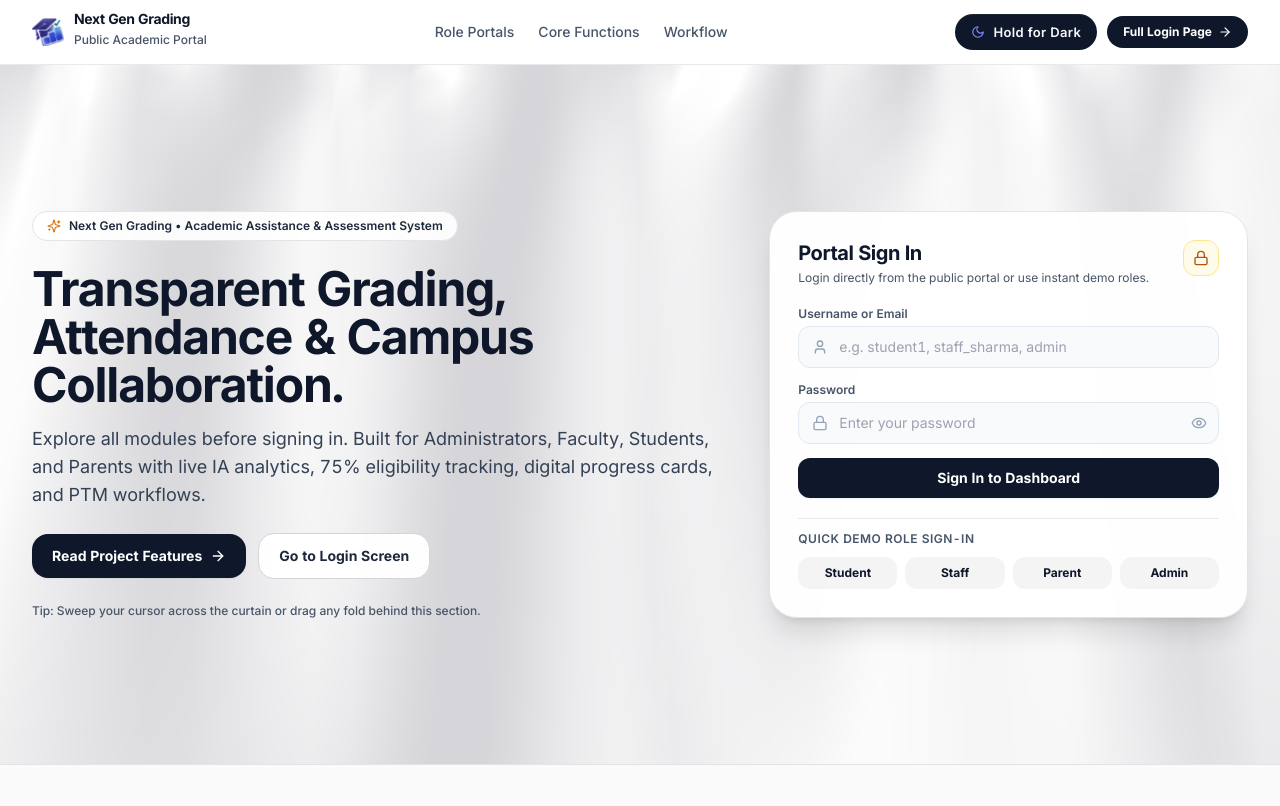
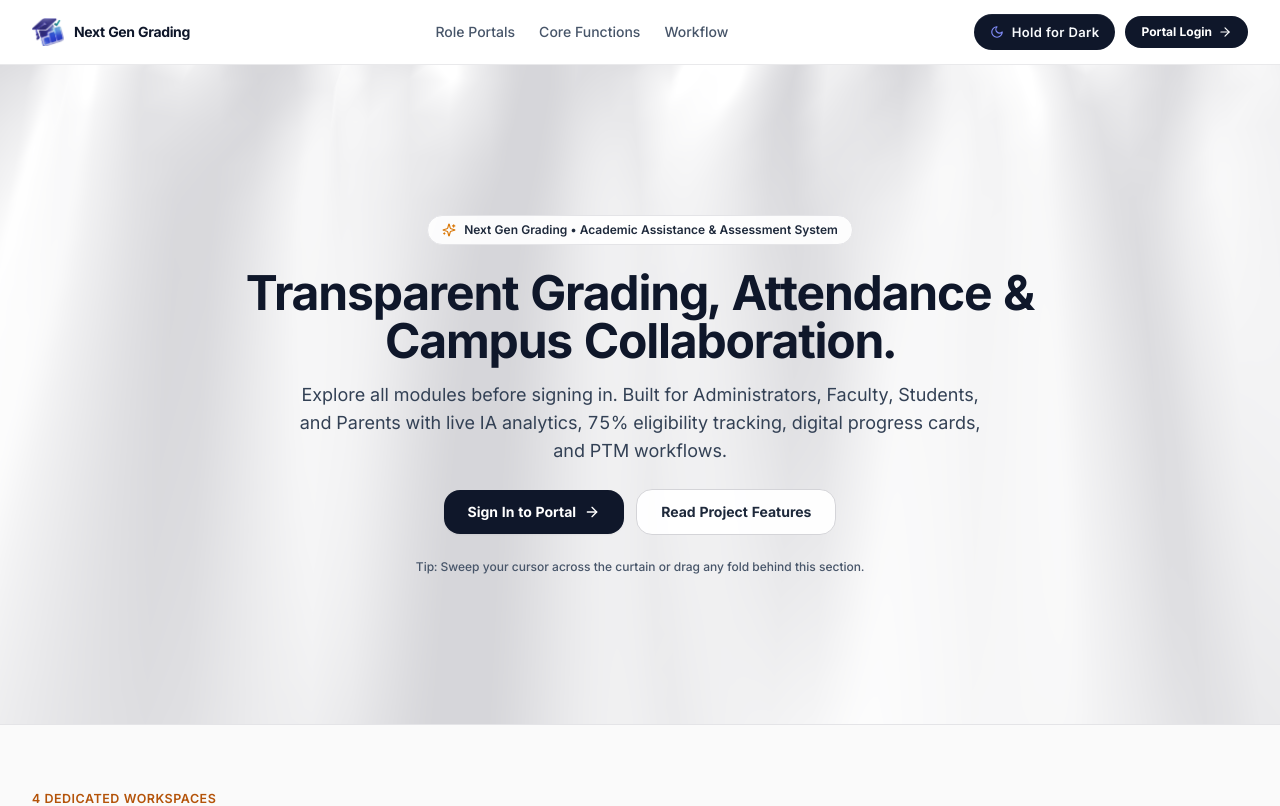
Before and after one commit to kmabhinav05/next-gen-grading, a React (Vite) app in the folder frontend/: page /portal in a window 1280 px wide. Shown: the top 806 px of the page. Built offline with nearby package versions, Linux system fonts and the light colour scheme.

Commit message:
refactor(public-portal): remove Public Academic Portal subtitle and hero Portal Sign In card

```diff
--- a/frontend/src/pages/public/PublicPortal.jsx
+++ b/frontend/src/pages/public/PublicPortal.jsx
@@ -8,20 +8,13 @@ import {
   Users,
   BookOpen,
   ShieldCheck,
-  Award,
   ClipboardCheck,
   FileSpreadsheet,
   FolderDown,
   MessageSquare,
   Sparkles,
   ArrowRight,
-  Lock,
-  User,
-  Eye,
-  EyeOff,
   CheckCircle2,
-  Layers,
-  Activity,
   FileText,
   Calculator
 } from 'lucide-react';
@@ -143,9 +136,6 @@ export const PublicPortal = () => {
   const { login, isAuthenticated, role } = useAuth();
   const navigate = useNavigate();
 
-  const [email, setEmail] = useState('');
-  const [password, setPassword] = useState('');
-  const [showPassword, setShowPassword] = useState(false);
   const [isLoading, setIsLoading] = useState(false);
   const [activePortalId, setActivePortalId] = useState('STUDENT');
 
@@ -187,22 +177,6 @@ export const PublicPortal = () => {
     }
   };
 
-  const handlePortalLogin = async (e) => {
-    e.preventDefault();
-    if (!email.trim() || !password) return;
-    setIsLoading(true);
-    try {
-      const loggedUser = await login(email.trim(), password);
-      if (loggedUser?.role) {
-        redirectByRole(loggedUser.role);
-      }
-    } catch {
-      // Handled with toast inside AuthContext
-    } finally {
-      setIsLoading(false);
-    }
-  };
-
   const handleQuickRoleLogin = async (demoRole) => {
     const credentials = {
       ADMIN: { u: 'admin', p: 'admin123' },
@@ -234,14 +208,9 @@ export const PublicPortal = () => {
         <div className="max-w-7xl mx-auto px-4 sm:px-6 lg:px-8 h-16 flex items-center justify-between gap-4">
           <Link to="/" className="flex items-center gap-2.5 shrink-0">
             <img src="/logo.png" alt="Next Gen Grading" className="w-8 h-8 object-contain" />
-            <div>
-              <span className="text-sm font-bold tracking-tight text-slate-900 dark:text-white block leading-none">
+            <span className="text-sm font-bold tracking-tight text-slate-900 dark:text-white leading-none">
               Next Gen Grading
             </span>
-              <span className="text-xs text-[#475569] dark:text-zinc-400 font-medium">
-                Public Academic Portal
-              </span>
-            </div>
           </Link>
 
           <nav className="hidden md:flex items-center gap-6 text-sm font-medium text-[#475569] dark:text-zinc-300">
@@ -274,7 +243,7 @@ export const PublicPortal = () => {
                 to="/login"
                 className="inline-flex items-center gap-1.5 px-4 py-2 rounded-full bg-slate-900 text-white dark:bg-white dark:text-slate-950 text-xs font-bold hover:opacity-90 transition-opacity"
               >
-                <span>Full Login Page</span>
+                <span>Portal Login</span>
                 <ArrowRight className="w-3.5 h-3.5" />
               </Link>
             )}
@@ -287,12 +256,10 @@ export const PublicPortal = () => {
         wind={0.95}
         pleat={34}
         interactive={true}
-        className="min-h-[640px] lg:min-h-[700px] border-b border-zinc-200 dark:border-zinc-800"
+        className="min-h-[600px] lg:min-h-[660px] border-b border-zinc-200 dark:border-zinc-800"
       >
-        <div className="relative z-10 w-full max-w-7xl mx-auto px-4 sm:px-6 lg:px-8 py-12 lg:py-16 pointer-events-none">
-          <div className="grid grid-cols-1 lg:grid-cols-12 gap-8 lg:gap-12 items-center">
-            {/* Hero Intro & Project Overview */}
-            <div className="lg:col-span-7 space-y-6">
+        <div className="relative z-10 w-full max-w-4xl mx-auto px-4 sm:px-6 lg:px-8 py-16 text-center pointer-events-none">
+          <div className="space-y-6 flex flex-col items-center">
             <div className="inline-flex items-center gap-2 px-3.5 py-1.5 rounded-full bg-white/90 dark:bg-zinc-900/90 border border-zinc-200 dark:border-zinc-700 text-xs font-semibold text-slate-800 dark:text-zinc-200 shadow-xs pointer-events-auto">
               <Sparkles className="w-3.5 h-3.5 text-amber-600" />
               <span>Next Gen Grading • Academic Assistance &amp; Assessment System</span>
@@ -302,131 +269,30 @@ export const PublicPortal = () => {
               <h1 className="text-3xl sm:text-5xl font-bold tracking-tight text-slate-900 dark:text-white leading-[1.15]">
                 Transparent Grading, Attendance &amp; Campus Collaboration.
               </h1>
-                <p className="text-base sm:text-lg text-[#334155] dark:text-zinc-300 leading-relaxed max-w-[62ch]">
+              <p className="text-base sm:text-lg text-[#334155] dark:text-zinc-300 leading-relaxed max-w-[62ch] mx-auto">
                 Explore all modules before signing in. Built for Administrators, Faculty, Students, and Parents with live IA analytics, 75% eligibility tracking, digital progress cards, and PTM workflows.
               </p>
             </div>
 
-              <div className="flex flex-wrap items-center gap-3 pointer-events-auto">
+            <div className="flex flex-wrap items-center justify-center gap-3 pointer-events-auto">
+              <Link
+                to="/login"
+                className="inline-flex items-center gap-2 px-6 py-3 rounded-2xl bg-slate-900 text-white dark:bg-white dark:text-slate-950 font-bold text-sm shadow-sm hover:opacity-90 transition-opacity"
+              >
+                <span>Sign In to Portal</span>
+                <ArrowRight className="w-4 h-4" />
+              </Link>
               <a
                 href="#portals"
-                  className="inline-flex items-center gap-2 px-5 py-3 rounded-2xl bg-slate-900 text-white dark:bg-white dark:text-slate-950 font-bold text-sm shadow-sm hover:opacity-90 transition-opacity"
+                className="inline-flex items-center gap-2 px-6 py-3 rounded-2xl bg-white/95 dark:bg-zinc-900/95 border border-zinc-300 dark:border-zinc-700 text-slate-800 dark:text-zinc-100 font-bold text-sm hover:bg-white dark:hover:bg-zinc-800 transition-colors shadow-xs"
               >
                 <span>Read Project Features</span>
-                  <ArrowRight className="w-4 h-4" />
               </a>
-                <Link
-                  to="/login"
-                  className="inline-flex items-center gap-2 px-5 py-3 rounded-2xl bg-white/95 dark:bg-zinc-900/95 border border-zinc-300 dark:border-zinc-700 text-slate-800 dark:text-zinc-100 font-bold text-sm hover:bg-white dark:hover:bg-zinc-800 transition-colors shadow-xs"
-                >
-                  <span>Go to Login Screen</span>
-                </Link>
             </div>
 
             <p className="text-xs font-medium text-[#475569] dark:text-zinc-400">
               Tip: Sweep your cursor across the curtain or drag any fold behind this section.
             </p>
-            </div>
-
-            {/* Direct Public Portal Sign-In Card */}
-            <div className="lg:col-span-5 pointer-events-auto">
-              <div className="rounded-[28px] bg-white/95 dark:bg-zinc-900/95 border border-zinc-200 dark:border-zinc-800 p-6 sm:p-7 shadow-xl space-y-5">
-                <div className="flex items-start justify-between gap-3">
-                  <div>
-                    <h2 className="text-xl font-bold text-slate-900 dark:text-white tracking-tight leading-[1.3]">
-                      Portal Sign In
-                    </h2>
-                    <p className="text-xs text-[#475569] dark:text-zinc-400 mt-1">
-                      Login directly from the public portal or use instant demo roles.
-                    </p>
-                  </div>
-                  <div className="w-9 h-9 rounded-xl bg-amber-50 dark:bg-amber-950/50 border border-amber-200 dark:border-amber-800 flex items-center justify-center text-amber-700 dark:text-amber-400 shrink-0">
-                    <Lock className="w-4 h-4" />
-                  </div>
-                </div>
-
-                <form onSubmit={handlePortalLogin} className="space-y-3.5">
-                  <div>
-                    <label htmlFor="portal-username" className="text-xs font-semibold text-[#475569] dark:text-zinc-300 block mb-1">
-                      Username or Email
-                    </label>
-                    <div className="relative">
-                      <User className="w-4 h-4 text-slate-400 absolute left-3.5 top-1/2 -translate-y-1/2" />
-                      <input
-                        id="portal-username"
-                        type="text"
-                        required
-                        value={email}
-                        onChange={(e) => setEmail(e.target.value)}
-                        placeholder="e.g. student1, staff_sharma, admin"
-                        autoComplete="username"
-                        className="w-full pl-10 pr-4 py-2.5 rounded-xl bg-slate-50 dark:bg-zinc-950 border border-slate-200 dark:border-zinc-700 text-sm text-slate-900 dark:text-white focus:outline-none focus:ring-2 focus:ring-amber-500/40 focus:border-amber-500"
-                      />
-                    </div>
-                  </div>
-
-                  <div>
-                    <label htmlFor="portal-password" className="text-xs font-semibold text-[#475569] dark:text-zinc-300 block mb-1">
-                      Password
-                    </label>
-                    <div className="relative">
-                      <Lock className="w-4 h-4 text-slate-400 absolute left-3.5 top-1/2 -translate-y-1/2" />
-                      <input
-                        id="portal-password"
-                        type={showPassword ? 'text' : 'password'}
-                        required
-                        value={password}
-                        onChange={(e) => setPassword(e.target.value)}
-                        placeholder="Enter your password"
-                        autoComplete="current-password"
-                        className="w-full pl-10 pr-10 py-2.5 rounded-xl bg-slate-50 dark:bg-zinc-950 border border-slate-200 dark:border-zinc-700 text-sm text-slate-900 dark:text-white focus:outline-none focus:ring-2 focus:ring-amber-500/40 focus:border-amber-500"
-                      />
-                      <button
-                        type="button"
-                        onClick={() => setShowPassword(!showPassword)}
-                        aria-label={showPassword ? 'Hide password' : 'Show password'}
-                        className="absolute right-3 top-1/2 -translate-y-1/2 text-slate-400 hover:text-slate-700 dark:hover:text-zinc-200 cursor-pointer"
-                      >
-                        {showPassword ? <EyeOff className="w-4 h-4" /> : <Eye className="w-4 h-4" />}
-                      </button>
-                    </div>
-                  </div>
-
-                  <button
-                    type="submit"
-                    disabled={isLoading}
-                    className="w-full py-2.5 px-4 rounded-xl bg-slate-900 hover:bg-slate-800 dark:bg-amber-500 dark:hover:bg-amber-400 dark:text-slate-950 text-white font-bold text-sm transition-colors shadow-sm cursor-pointer disabled:opacity-70"
-                  >
-                    {isLoading ? 'Signing in...' : 'Sign In to Dashboard'}
-                  </button>
-                </form>
-
-                {/* Instant Role Demo Access */}
-                <div className="pt-3 border-t border-zinc-200/80 dark:border-zinc-800 space-y-2.5">
-                  <span className="text-xs font-semibold uppercase tracking-[0.04em] text-[#475569] dark:text-zinc-400 block">
-                    Quick Demo Role Sign-In
-                  </span>
-                  <div className="grid grid-cols-2 sm:grid-cols-4 gap-2">
-                    {[
-                      { key: 'STUDENT', label: 'Student' },
-                      { key: 'STAFF', label: 'Staff' },
-                      { key: 'PARENT', label: 'Parent' },
-                      { key: 'ADMIN', label: 'Admin' }
-                    ].map((btn) => (
-                      <button
-                        key={btn.key}
-                        type="button"
-                        disabled={isLoading}
-                        onClick={() => handleQuickRoleLogin(btn.key)}
-                        className="px-2.5 py-2 rounded-xl bg-zinc-100 hover:bg-zinc-200 dark:bg-zinc-800 dark:hover:bg-zinc-700 text-slate-900 dark:text-zinc-100 text-xs font-bold transition-colors cursor-pointer"
-                      >
-                        {btn.label}
-                      </button>
-                    ))}
-                  </div>
-                </div>
-              </div>
-            </div>
           </div>
         </div>
       </DrapeBackground>
```
Lines whose indentation alone changed are shown as unchanged.
